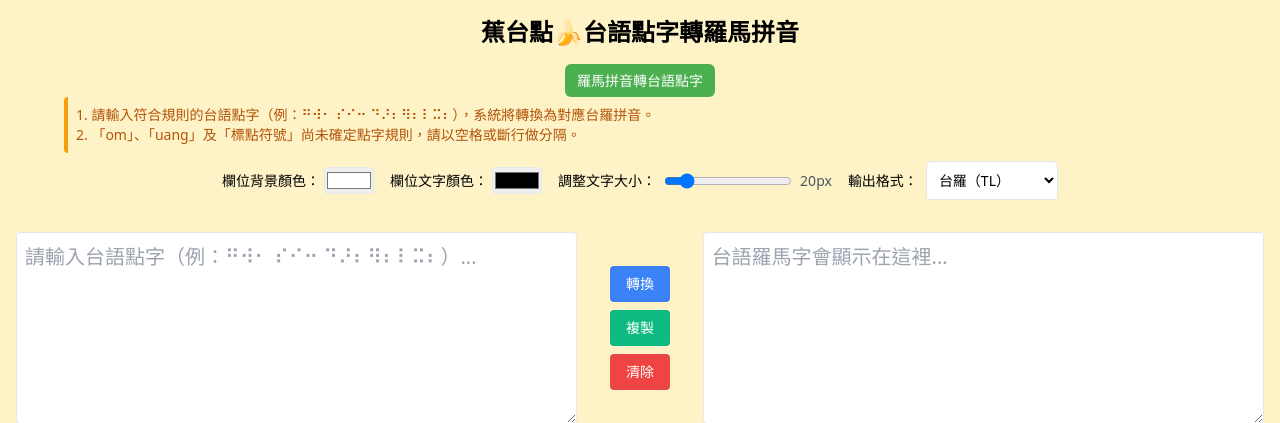
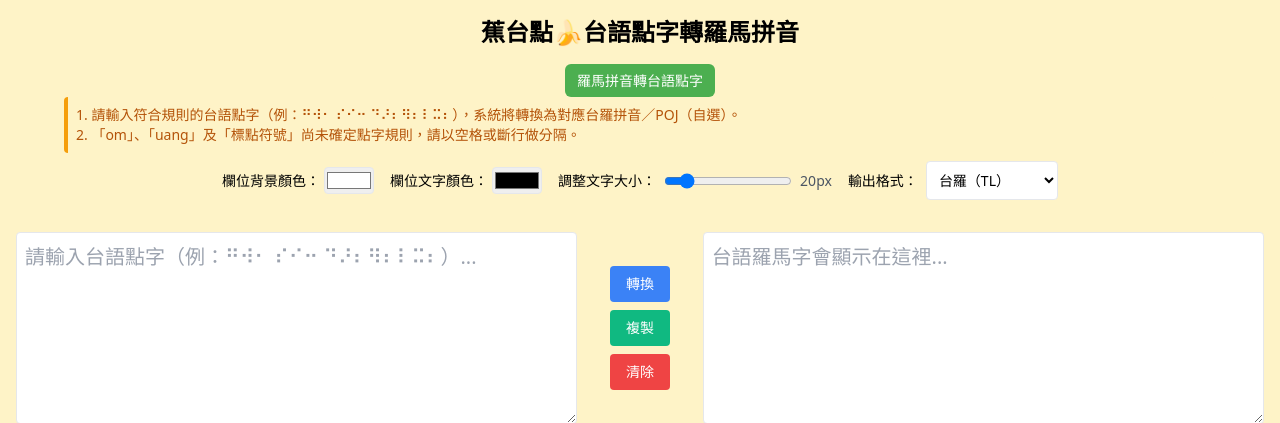
Before and after one commit to hunzan/braille_to_haka, a Flask app: page / in a window 1280 px wide. Shown: the top 423 px of the page. Run offline with Flask 3, Linux system fonts and the light colour scheme; some libraries are stand-ins or nearby versions.

Commit message:
Update index.html

```diff
--- a/templates/index.html
+++ b/templates/index.html
@@ -51,7 +51,7 @@
   <!-- 使用說明 -->
   <section id="usage" class="bg-yellow-100 border-l-4 border-yellow-500 text-yellow-700 p-2 mb-2 w-full max-w-6xl text-sm rounded"
            role="region" aria-labelledby="usageTitle" tabindex="0">
-    <p>1. 請輸入符合規則的台語點字（例：⠛⠺⠂ ⠎⠊⠒ ⠙⠜⠆⠻⠆⠇⠭⠆），系統將轉換為對應台羅拼音。</p>
+    <p>1. 請輸入符合規則的台語點字（例：⠛⠺⠂ ⠎⠊⠒ ⠙⠜⠆⠻⠆⠇⠭⠆），系統將轉換為對應台羅拼音／POJ（自選）。</p>
     <p>2. 「om」、「uang」及「標點符號」尚未確定點字規則，請以空格或斷行做分隔。</p>
   </section>
 
```
